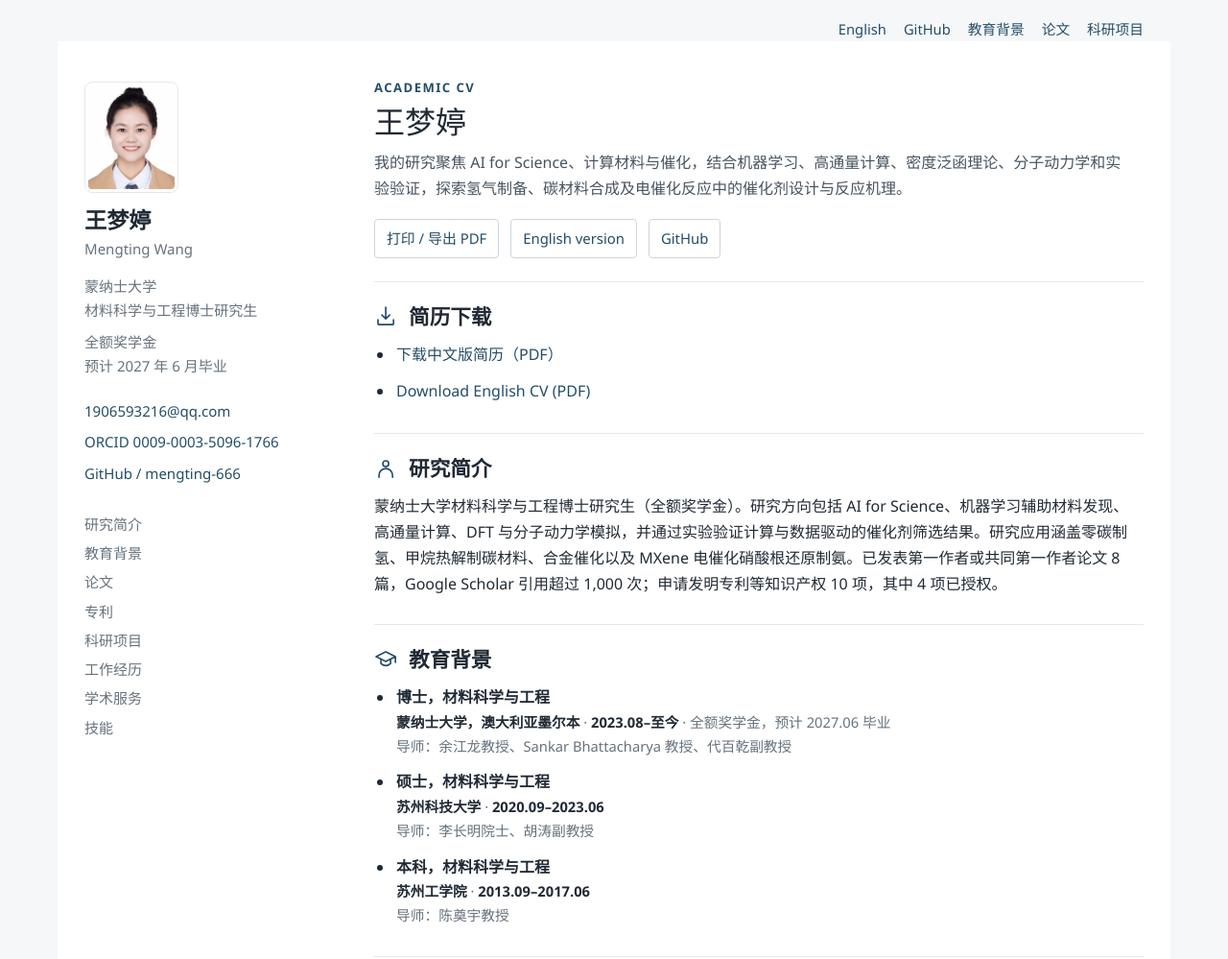
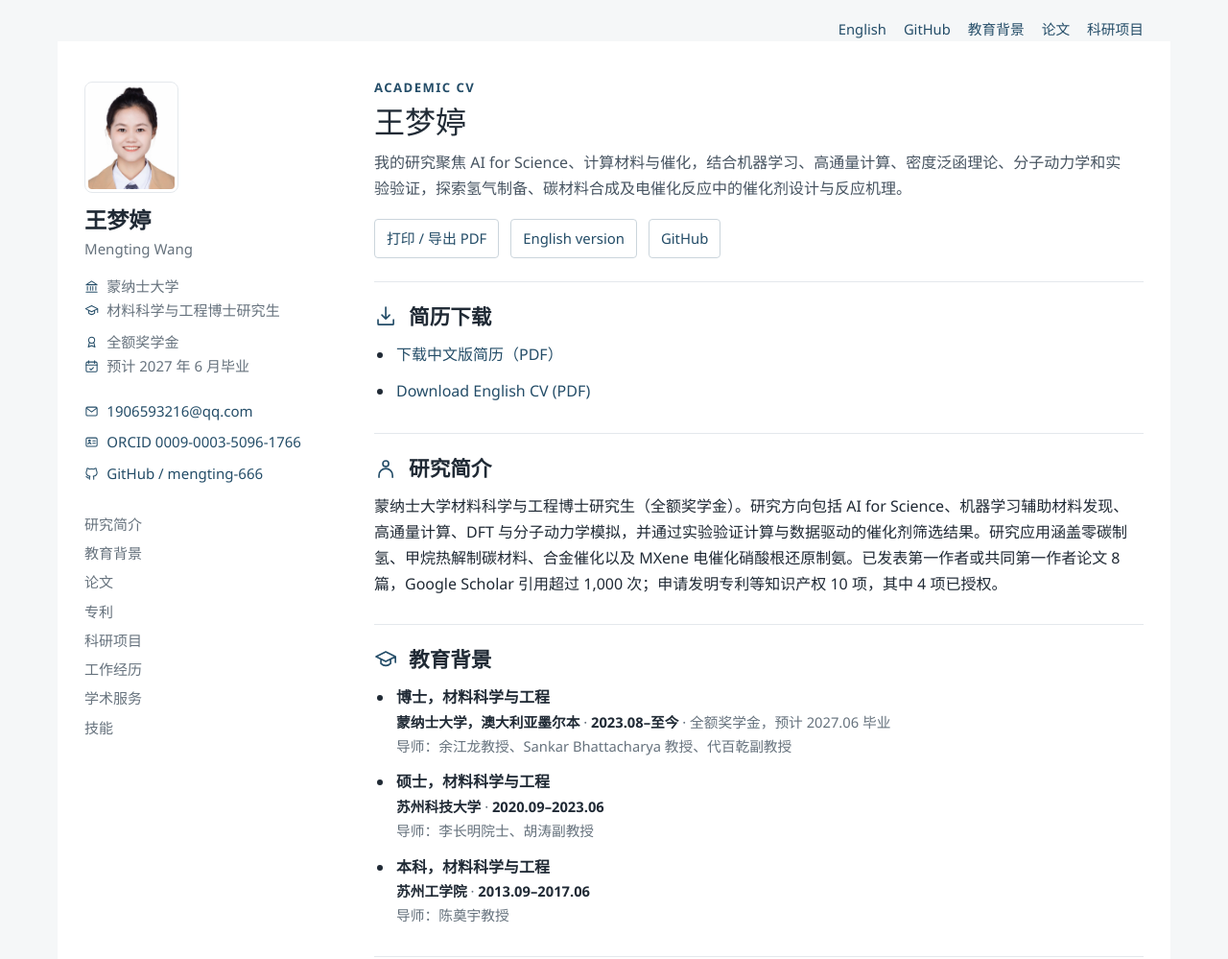
Before and after one commit to mengting-666/public, a plain HTML site: page zh/index.html in a window 1280 px wide. Shown: the top 999 px of the page at 96% size. Drawn offline with Linux system fonts and the light colour scheme.

Commit message:
Add icons to the Chinese CV sidebar

```diff
--- a/zh/index.html
+++ b/zh/index.html
@@ -5,7 +5,7 @@
   <meta name="viewport" content="width=device-width, initial-scale=1">
   <meta name="description" content="王梦婷的学术简历：AI for Science、计算材料与催化。">
   <title>王梦婷 | 学术简历</title>
-  <link rel="stylesheet" href="../assets/cv.css">
+  <link rel="stylesheet" href="../assets/cv.css?v=sidebar-icons">
 </head>
 <body>
   <nav class="site-nav" aria-label="语言与页面导航">
@@ -20,12 +20,12 @@
       <img class="portrait" src="../assets/portrait.jpg" width="420" height="588" alt="王梦婷的照片">
       <h1>王梦婷</h1>
       <p class="name-en">Mengting Wang</p>
-      <p>蒙纳士大学<br>材料科学与工程博士研究生</p>
-      <p>全额奖学金<br>预计 2027 年 6 月毕业</p>
+      <p><span class="sidebar-row"><svg class="sidebar-icon" width="16" height="16" viewBox="0 0 24 24" fill="none" stroke="currentColor" stroke-width="1.65" stroke-linecap="round" stroke-linejoin="round" aria-hidden="true" focusable="false"><path d="M3 9h18L12 3 3 9Zm2 3v6m5-6v6m4-6v6m5-6v6M3 21h18"/></svg><span>蒙纳士大学</span></span><span class="sidebar-row"><svg class="sidebar-icon" width="16" height="16" viewBox="0 0 24 24" fill="none" stroke="currentColor" stroke-width="1.65" stroke-linecap="round" stroke-linejoin="round" aria-hidden="true" focusable="false"><path d="m2 9 10-5 10 5-10 5-10-5Zm5 3v4c3 3 7 3 10 0v-4m5-3v6"/></svg><span>材料科学与工程博士研究生</span></span></p>
+      <p><span class="sidebar-row"><svg class="sidebar-icon" width="16" height="16" viewBox="0 0 24 24" fill="none" stroke="currentColor" stroke-width="1.65" stroke-linecap="round" stroke-linejoin="round" aria-hidden="true" focusable="false"><circle cx="12" cy="8.5" r="5"/><path d="m8.5 12-2 8 5.5-2.5 5.5 2.5-2-8"/></svg><span>全额奖学金</span></span><span class="sidebar-row"><svg class="sidebar-icon" width="16" height="16" viewBox="0 0 24 24" fill="none" stroke="currentColor" stroke-width="1.65" stroke-linecap="round" stroke-linejoin="round" aria-hidden="true" focusable="false"><rect x="3" y="5" width="18" height="16" rx="2"/><path d="M7 3v4m10-4v4M3 10h18m-12 6 2 2 4-4"/></svg><span>预计 2027 年 6 月毕业</span></span></p>
       <div class="contact">
-        <p><a href="mailto:1906593216@qq.com">1906593216@qq.com</a></p>
-        <p><a href="https://orcid.org/0009-0003-5096-1766" target="_blank" rel="noreferrer">ORCID 0009-0003-5096-1766</a></p>
-        <p><a href="https://github.com/mengting-666" target="_blank" rel="noreferrer">GitHub / mengting-666</a></p>
+        <p><a class="sidebar-row" href="mailto:1906593216@qq.com"><svg class="sidebar-icon" width="16" height="16" viewBox="0 0 24 24" fill="none" stroke="currentColor" stroke-width="1.65" stroke-linecap="round" stroke-linejoin="round" aria-hidden="true" focusable="false"><rect x="3" y="5" width="18" height="14" rx="2"/><path d="m4 7 8 6 8-6"/></svg><span>1906593216@qq.com</span></a></p>
+        <p><a class="sidebar-row" href="https://orcid.org/0009-0003-5096-1766" target="_blank" rel="noreferrer"><svg class="sidebar-icon" width="16" height="16" viewBox="0 0 24 24" fill="none" stroke="currentColor" stroke-width="1.65" stroke-linecap="round" stroke-linejoin="round" aria-hidden="true" focusable="false"><rect x="3" y="5" width="18" height="14" rx="2"/><circle cx="8.5" cy="10" r="1.4"/><path d="M6 15c0-2.2 5-2.2 5 0m3-5h4m-4 4h4"/></svg><span>ORCID 0009-0003-5096-1766</span></a></p>
+        <p><a class="sidebar-row" href="https://github.com/mengting-666" target="_blank" rel="noreferrer"><svg class="sidebar-icon" width="16" height="16" viewBox="0 0 24 24" fill="none" stroke="currentColor" stroke-width="1.65" stroke-linecap="round" stroke-linejoin="round" aria-hidden="true" focusable="false"><path d="M8.5 21v-3c0-1 .4-1.6.8-2-3.2-.4-6.3-1.5-6.3-6.2 0-1.4.5-2.6 1.4-3.5-.2-.7-.3-2 .2-3.3 0 0 1.1-.3 3.7 1.4a13.8 13.8 0 0 1 7.4 0c2.6-1.7 3.7-1.4 3.7-1.4.5 1.3.4 2.6.2 3.3.9.9 1.4 2.1 1.4 3.5 0 4.7-3.1 5.8-6.3 6.2.4.4.8 1 .8 2v3m-7-2c-3.6 1-4.4-1.8-5.5-2.3"/></svg><span>GitHub / mengting-666</span></a></p>
       </div>
       <nav class="mini-nav" aria-label="简历章节">
         <a href="#profile">研究简介</a><a href="#education">教育背景</a><a href="#publications">论文</a>
```
